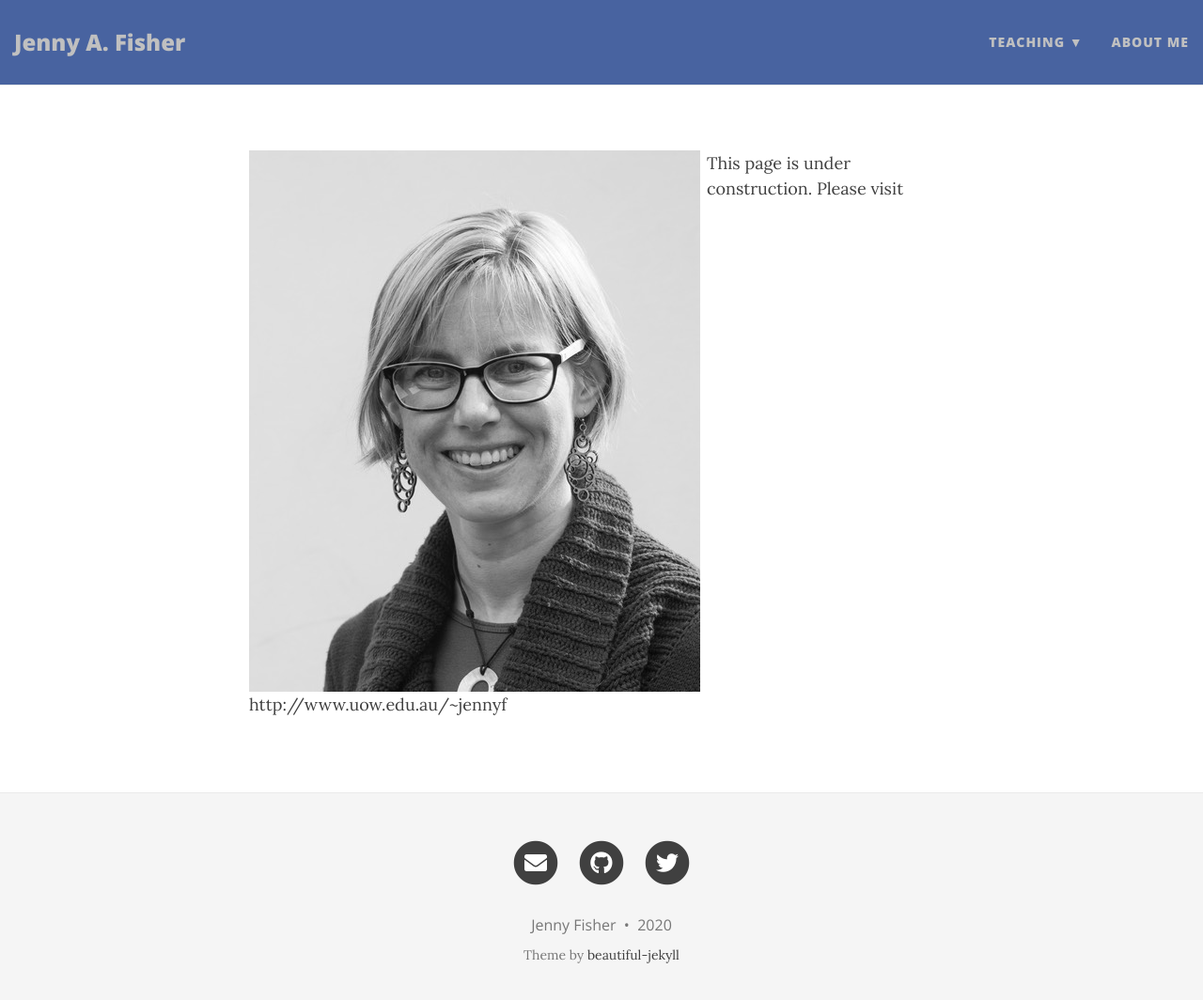
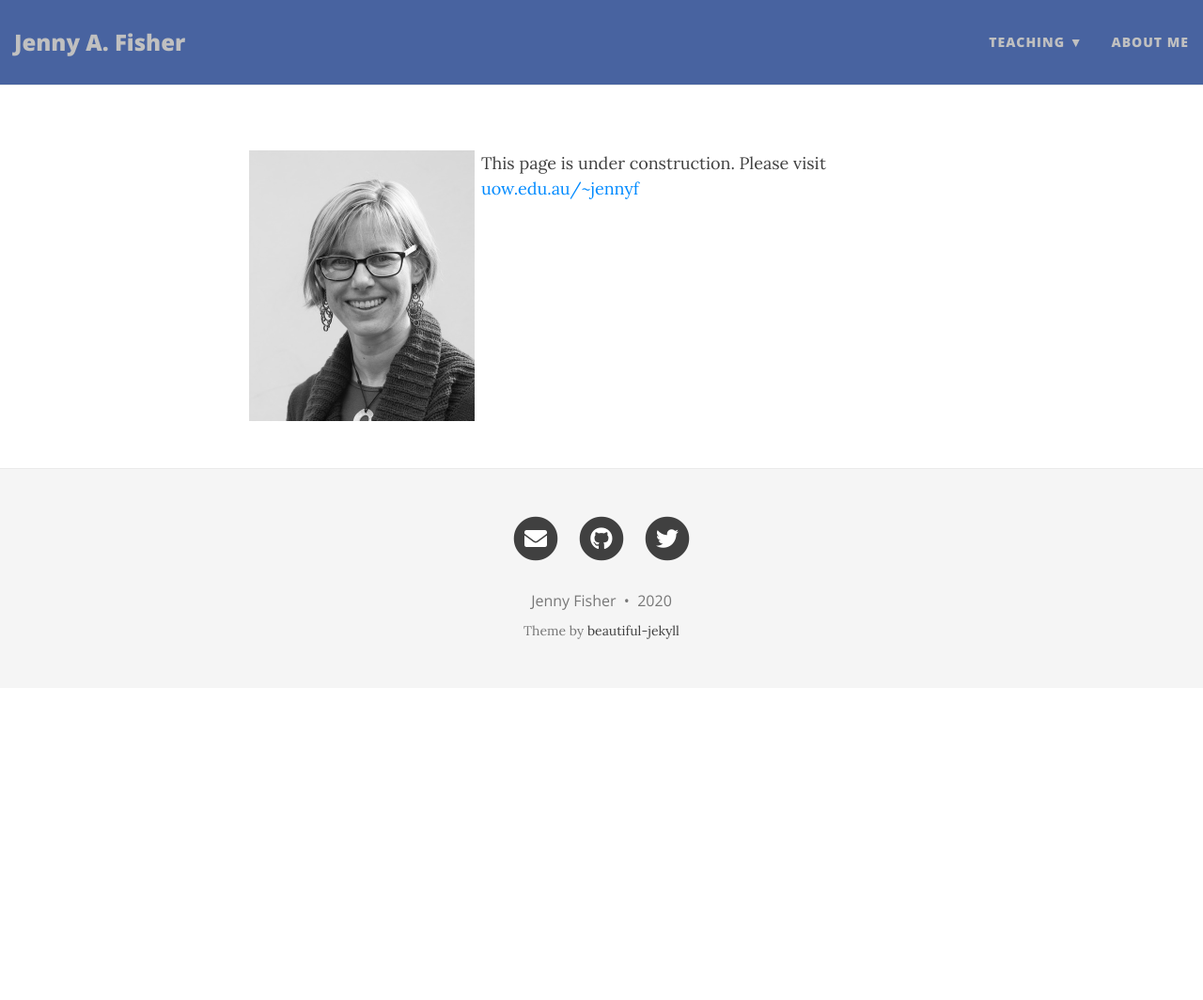
Before and after one commit to jennyfisher/jennyfisher.github.io, a Jekyll site: the page built from index.md, in a window 1280 px wide and 1077 px high. Shown: the top 1064 px of the window at 94% size. Built offline with Jekyll 4.4.1, drawn with Linux system fonts in a browser that asks for light colours; nearby versions of some CDN libraries.

Commit message:
Update index.md

```diff
--- a/index.md
+++ b/index.md
@@ -3,5 +3,5 @@ layout: page
 use-site-title: true
 ---
 
-![profile-pic](img/jenny-fisher-bnw_med_hr.jpeg){:style="float: left;margin-right: 7px;:height="288px" :width="240px"}
-This page is under construction. Please visit http://www.uow.edu.au/~jennyf
+![profile-pic](img/jenny-fisher-bnw_med_hr.jpeg){:style="float: left;margin-right: 7px;:height="288px" width="240px"}
+This page is under construction. Please visit [uow.edu.au/~jennyf](http://www.uow.edu.au/~jennyf)
```
